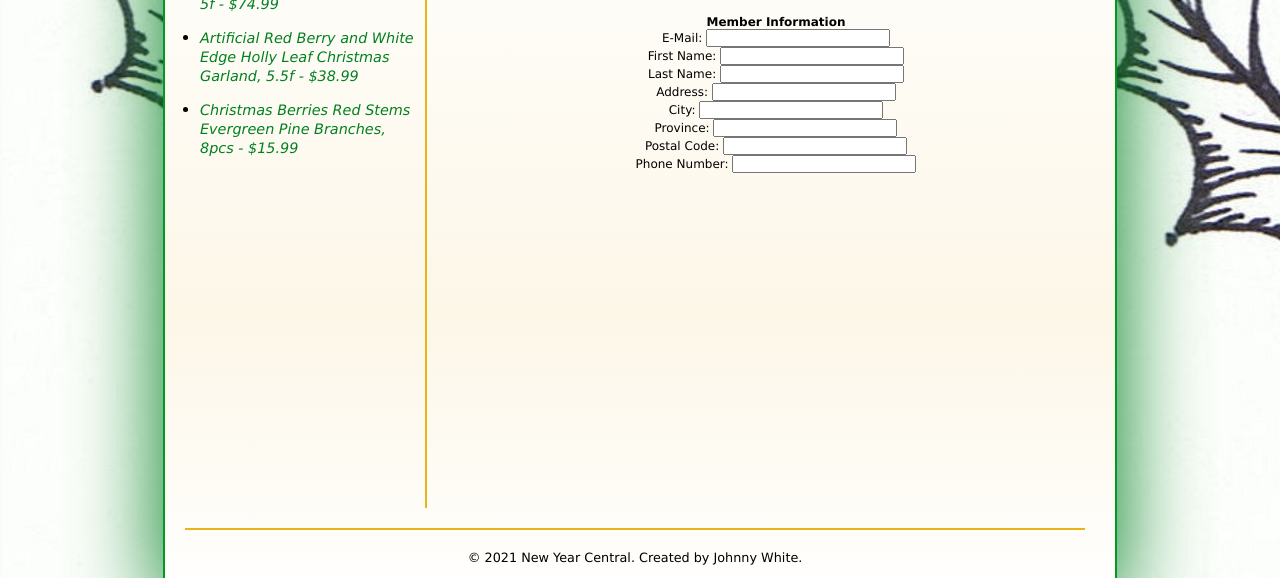
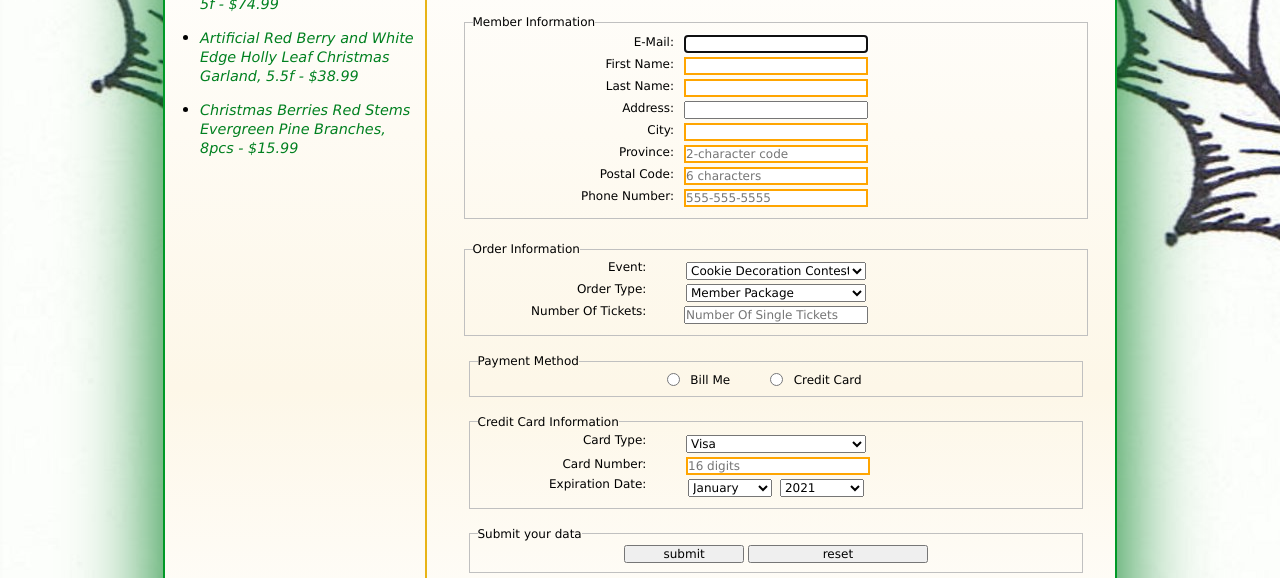
Before and after one commit to ABonincc/github.io, a plain HTML site: page tickets_order_form.html in a window 1280 px wide. Shown: the part 374-952 px from the top of the page. Drawn offline with Linux system fonts and the light colour scheme.

Commit message:
Update tickets_order_form.html

```diff
--- a/tickets_order_form.html
+++ b/tickets_order_form.html
@@ -1,10 +1,14 @@
-	<!DOCTYPE html>
+<!DOCTYPE html>
 <html lang="en">
 	<head>
 		<meta charset="utf-8" />
 		<title>Event Tickets Order Form</title>
 		<link rel="stylesheet" type="text/css" href="styles/normalize.css">
 		<link rel="stylesheet" type="text/css" href="styles/main.css">
+	<style>
+
+
+	</style>
 	</head>
 
 	<body>
@@ -37,19 +41,167 @@
 
 			<main>
 				<h1>Order Event Tickets</h1>
-				<!-- The form starts here... -->
-				<div class="Member-info"><h4>Member Information </h4>
-				<form name ="order_form"id="order_form" action="/place_order.html" method="post">
-				E-Mail: <input type="text" name=“email“ id=“email”><br>
-				First Name: <input type="text" name=“FirstName“ id=“FirstName”><br>
-				Last Name:  <input type="text" name=“LastName“ id=“LastName”><br>
-				Address: <input type="text" name=“Address“ id=“Address”><br>
-				City: <input type="text" name=“City“ id=“City”><br>
-				Province: <input type="text" name=“Province“ id=“Province”><br>
-				Postal Code: <input type="text" name=“PostalCode“ id=“PostalCode”><br>
-				Phone Number: <input type="text" name=“PhoneNumber“ id=“PhoneNumber”><br>
+	<!----------------- The form starts here... ------------------>
+				<div class="Member-info">
+				<fieldset>
+				<legend>Member Information</legend>
+
+				<form name ="order_form"id="order_form" action="place_order.html" method="post">
+
+				<p class="textinputs">
+				<label for="EMail">E-Mail:</label>
+				<input type="text" id="Email" name="Email" autofocus required><br>
+				</P>
+
+				<p class="textinputs">
+				<label for="Firstname">First Name:</label>
+				<input type="text id="FirstName" name="FirstName" required><br>
+				</p>
+
+				<p class="textinputs">
+				<label for="Lastname">Last Name:</label>
+				<input type="text" id="LastName" name="Lastname"required><br>
+				</p>
+
+				<p class="textinputs">
+				<label for="Address">Address:</label>
+				<input type="text" id="Adress" name="Adress"><br>
+				</p>
+
+				<p class="textinputs">
+				<label for="City">City:</label>
+				<input type="text" id="City" name="City" required><br>
+				</p>
+
+				<p class="textinputs">
+				<label for="Province">Province:</label>
+				<input type="text" id="Province" name="Province" title ="Eg.ON,BC,"placeholder="2-character code"required><br>
+				</p>
+
+				<p class="textinputs">
+				<label for="PostalCode">Postal Code:</label>
+				<input type="text" id="PostalCode" name="PostalCode"title="Eg.N2N 1E1"pattern="[A-Za-z0-9]&nbsp{6}" placeholder="6 characters"required><br>
+				</p>
+
+				<p class="textinputs">
+				<label for="PhoneNumber">Phone Number:</label>
+				<input type="text" id="PhoneNumber" name="PhoneNumber" autocomplete="off" title="Eg.123-456-7890" placeholder="555-555-5555" pattern="\d{3}[\-]\d{3}[\-]\d{4}"required><br>
+				</p>
+
+				</fieldset>
+				</div>
+
+	<!-----------------Order infobox------------------->
+				<div class="Order-info">
+				<fieldset>
+				<legend>Order Information</legend>
+				<label>Event:</label>
+
+	<!-----------------event dropdown------------------->
+				<select name="Events">
+				<p class="eventinputs">
+					<option value="Cookie Decoration Contest">Cookie Decoration Contest</option>
+					<option value="Tree Decoration Contes">Tree Decoration Contes</option>
+					<option value="Gift of Light Ride-Along">Gift of Light Ride-Along</option>
+					<option value="Breakfast with Santa">Breakfast with Santa</option>
+				</p>
+				</select><br>
+
+	<!-----------------order dropdown------------------->
+				<label>Order Type:</label>
+				<select name="ordertypes">
+				<p class="eventinputs">
+					<option value="Member Package">Member Package</option>
+					<option value="Donor Package">Donor Package</option>
+					<option value="Single Tickets">Single Tickets</option>
+				</p>
+				</select><br>
+
+	<!-----------------number of tickets text box------------------->
+				<label for="numberoftickets">Number Of Tickets:</label>
+				<p class="textinputs">
+				<input type-"text" id="numberoftickets" name="numberoftickets" placeholder="Number Of Single Tickets">
+				</p>
+				</div>
+				</fieldset>
+
+	<!-----------------Payment box---------------------->
+				<div class="paymentmethod">
+				<fieldset>
+				<legend>Payment Method</legend>
+
+				<input type="radio" id="BillMe" value="BillMe">
+				<label for="BillMe">Bill Me</label>
+				<input type="radio" id="creditcard" value="creditcard">
+				<label for="creditcard">Credit Card</label>
+				</fieldset>
+				</div>
 
 
+	<!-----------------credit card information box---------------------->
+				<div class="creditcardinfo">
+				<fieldset>
+				<legend>Credit Card Information</legend>
+				<label>Card Type:</label>
+
+				<select name="cardtypes">
+				<p class="eventinputs">
+					<option value="Visa">Visa</option>
+					<option value="Master Card">Master Card</option>
+					<option value="Discover">Discover</option>
+					</p>
+				</select>
+
+				<p class="cardinputs">
+				<label for="CardNumber">Card Number:</label>
+				<input type="text" id="CardNumber" name="CardNumber" title="Eg.1234-4567-8910" pattern="^\d{4}-\d{4}-\d{4}-\d{4}$" placeholder="16 digits"required><br>
+				</select>
+
+				<div class="expirydate">
+				<label>Expiration Date:</label>
+				<select name"expirydate">
+				<p class="expirydate">
+					<option value="January">January</option>
+					<option value="February">February</option>
+					<option value="March">March</option>
+					<option value="April">April</option>
+					<option value="May">May</option>
+					<option value="June">June</option>
+					<option value="July">July</option>
+					<option value="August">August</option>
+					<option value="September">September</option>
+					<option value="October">October</option>
+					<option value="November">November</option>
+					<option value="December">December</option>
+					</select>
+				<select name"expirydate">
+					<option value="2021">2021</option>
+					<option value="2022">2022</option>
+					<option value="2023">2023</option>
+					<option value="2024">2024</option>
+					<option value="2025">2025</option>
+					<option value="2026">2026</option>
+					<option value="2027">2027</option>
+
+				</select>
+
+				</fieldset>
+
+				<div class="submit">
+				<fieldset>
+				<legend>Submit your data</legend>
+				<label>&nbsp;</label>
+				<input type="Submit" id="submit" value="submit">
+				<input type="Reset" id-"reset" value="reset">
+
+
+				</fieldset>
+				</p>
+				</div>
+				</select>
+
+
+				</fieldset>
 				</div>
 				</form>
 			</main>
```
